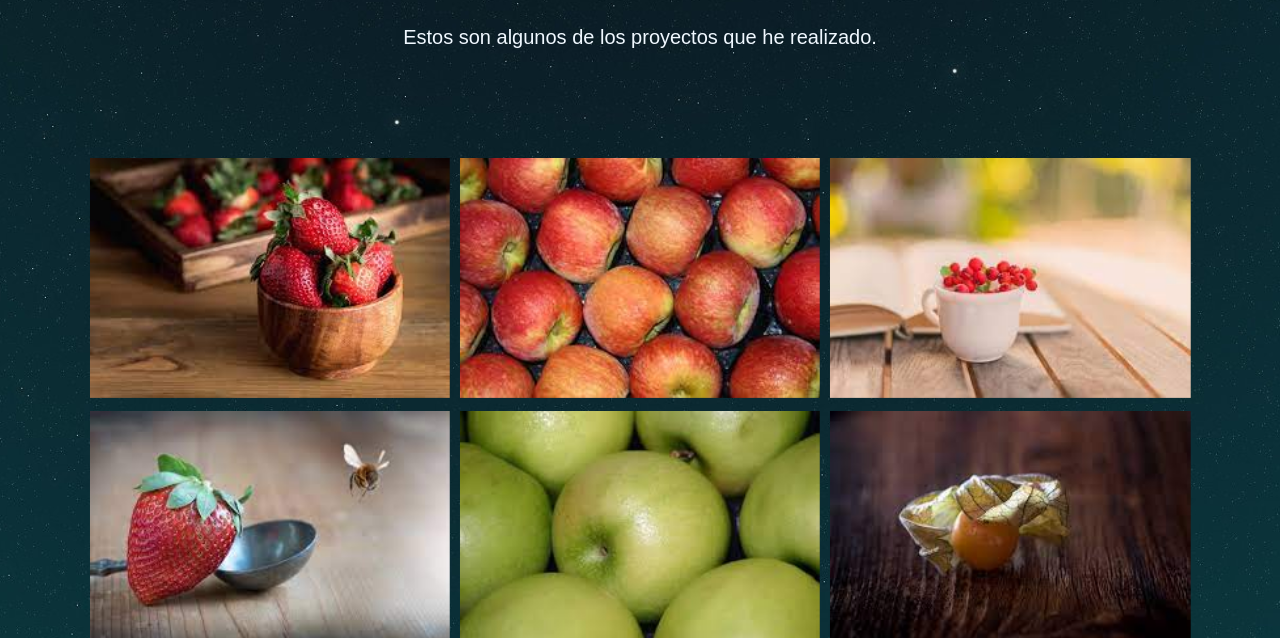
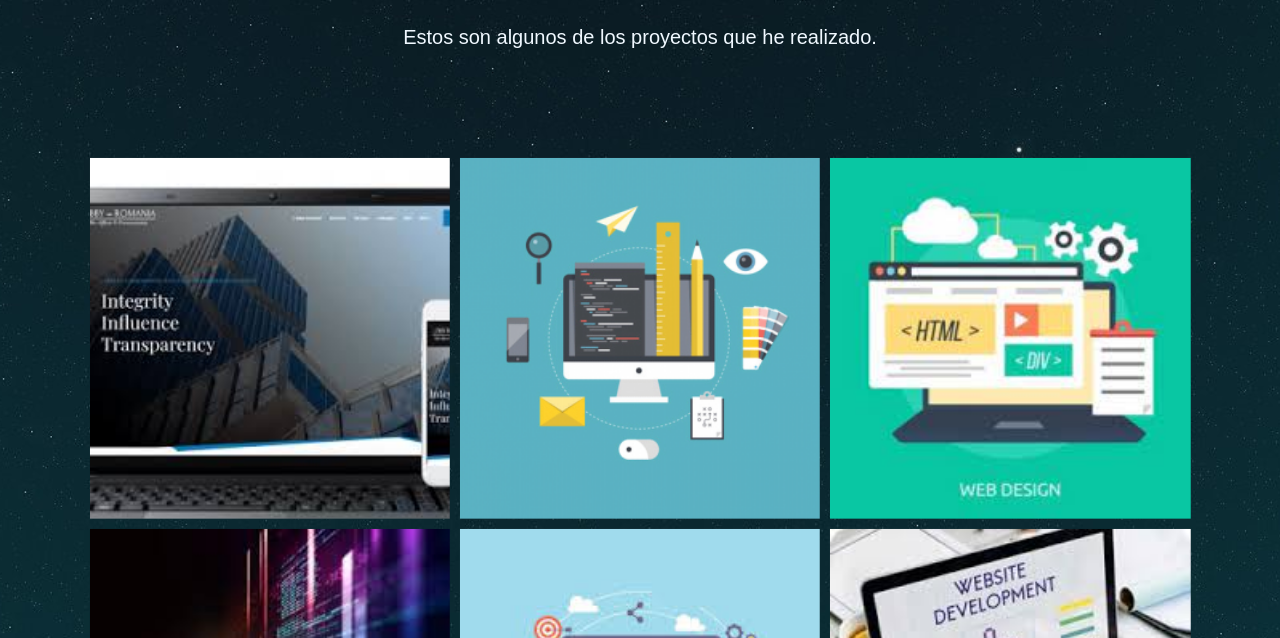
Before and after one commit to JuanMNunez/proyecto--coder, a plain HTML site: page sections/jobs.html in a window 1280 px wide. Shown: the part 314-952 px from the top of the page. Drawn offline with Linux system fonts and the light colour scheme; a web font is replaced by a local one.

Commit message:
cambios esteticos y fotos

```diff
--- a/sass/_main-jobs.scss
+++ b/sass/_main-jobs.scss
@@ -17,17 +17,42 @@
 }
 
 
+.flipContainer{
+
+    display: flex;
+    flex-direction: column;
+    justify-content: center;
+    align-items: center;
+
+
+
    .card{
        border: solid 2px crimson;
        background-color: #000000;
        padding: 25px;
        border-radius: 10px;
+       display: inline-block;
+
 
        .dorso{
            color: aliceblue;
            text-align: center;
            padding: 10px;
        }
+
+       .frente{
+           display: flex;
+           justify-content: center;
+           align-items: center;
+
+
+           img{
+               height: auto;
+               width: 300px;
+          }
+       }
+   }
+
 }
 
 @media(min-width:768px){
@@ -73,7 +98,7 @@
                 top: 0;
                 left: 0;
                 width: 70%;
-                height: 94%;
+                height: 96%;
                 background: #0c0b33;
                 transition: 1s;
                 transform-origin: left;
@@ -84,6 +109,7 @@
                 align-items: center;
                 font-size: 1.5rem;
                 overflow: hidden;
+                border-bottom-right-radius: 50%;
 
               button{
                  padding: 10px;
--- a/sass/sass.scss
+++ b/sass/sass.scss
@@ -1,6 +1,5 @@
 @import "variables";
 @import "reset";
-
 @import "grid";
 @import "body-general";
 @import "header";
--- a/sections/jobs.html
+++ b/sections/jobs.html
@@ -44,7 +44,7 @@
         <div class="gridConteiner">
             <div class="flipContainer">
                 <div class="card">
-                  <div class="frente"><img src="../img/fruta1.jpg" alt="imagen de fruta" class="grid1"></div>
+                  <div class="frente"><img src="../img/web1.jpg" alt="imagen de fruta" class="grid1"></div>
                   <div class="dorso">
                     <h2>Projecto 1</h2>
                     <p>Lorem ipsum dolor, sit amet consectetur adipisicing elit. </p>
@@ -55,7 +55,7 @@
 
             <div class="flipContainer">
                 <div class="card">
-                  <div class="frente"><img src="../img/fruta2.jpg" alt="imagen de fruta" class="grid2"></div>
+                  <div class="frente"><img src="../img/web2.png" alt="imagen de fruta" class="grid2"></div>
                   <div class="dorso">
                     <h2>Projecto 2</h2>
                     <p>Lorem ipsum dolor, sit amet consectetur adipisicing elit. </p>
@@ -66,7 +66,7 @@
 
             <div class="flipContainer">
                 <div class="card">
-                  <div class="frente"><img src="../img/fruta3.jpg" alt="imagen de fruta" class="grid3"></div>
+                  <div class="frente"><img src="../img/web3.jpg" alt="imagen de fruta" class="grid3"></div>
                   <div class="dorso">
                     <h2>Projecto 3</h2>
                     <p>Lorem ipsum dolor, sit amet consectetur adipisicing elit. </p>
@@ -77,7 +77,7 @@
 
             <div class="flipContainer">
                 <div class="card">
-                  <div class="frente"><img src="../img/fruta4.jpg" alt="imagen de fruta" class="grid4"></div>
+                  <div class="frente"><img src="../img/web4.jpg" alt="imagen de fruta" class="grid4"></div>
                   <div class="dorso">
                     <h2>Projecto 4</h2>
                     <p>Lorem ipsum dolor, sit amet consectetur adipisicing elit. </p>
@@ -88,7 +88,7 @@
 
             <div class="flipContainer">
                 <div class="card">
-                  <div class="frente"><img src="../img/fruta5.jpg" alt="imagen de fruta" class="grid5"></div>
+                  <div class="frente"><img src="../img/web5.jpg" alt="imagen de fruta" class="grid5"></div>
                   <div class="dorso">
                     <h2>Projecto 5</h2>
                     <p>Lorem ipsum dolor, sit amet consectetur adipisicing elit. </p>
@@ -99,7 +99,7 @@
 
             <div class="flipContainer">
               <div class="card">
-                <div class="frente"><img src="../img/fruta6.jpg" alt="imagen de fruta" class="grid6"></div>
+                <div class="frente"><img src="../img/web6.jpg" alt="imagen de fruta" class="grid6"></div>
                 <div class="dorso">
                   <h2>Projecto 6</h2>
                   <p>Lorem ipsum dolor, sit amet consectetur adipisicing elit. </p>
```
Also changed, not shown: sections/about.html (+1 -1 lines), img/hombre simple.png (deleted), img/hombreSimple2.png (renamed from img/hombre simple (2).png), img/web1.jpg (added), img/web2.png (added), img/web3.jpg (added), img/web4.jpg (added), img/web5.jpg (added), img/web6.jpg (added), style/sass.css, 1 other file. Lines whose indentation alone changed are shown as unchanged.
